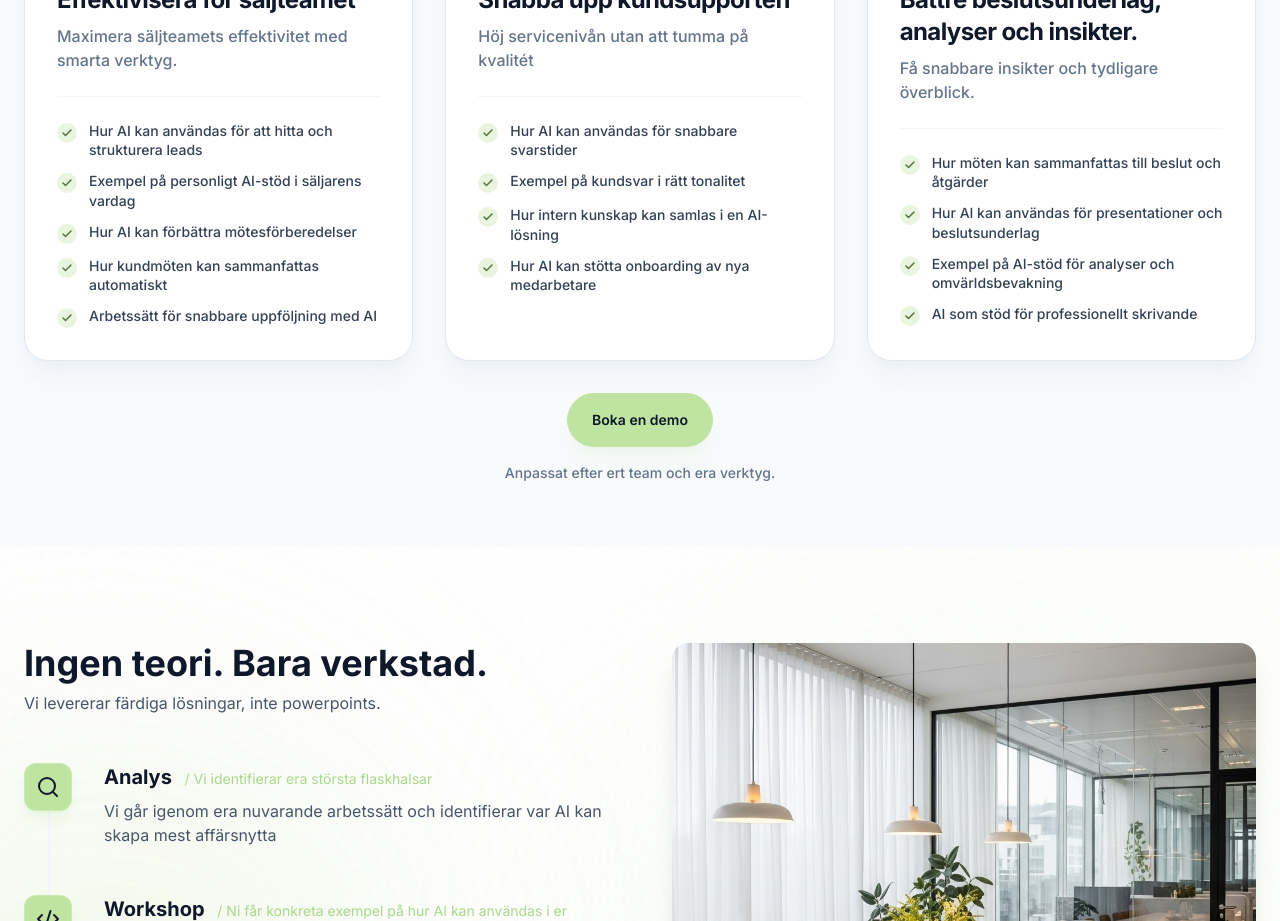
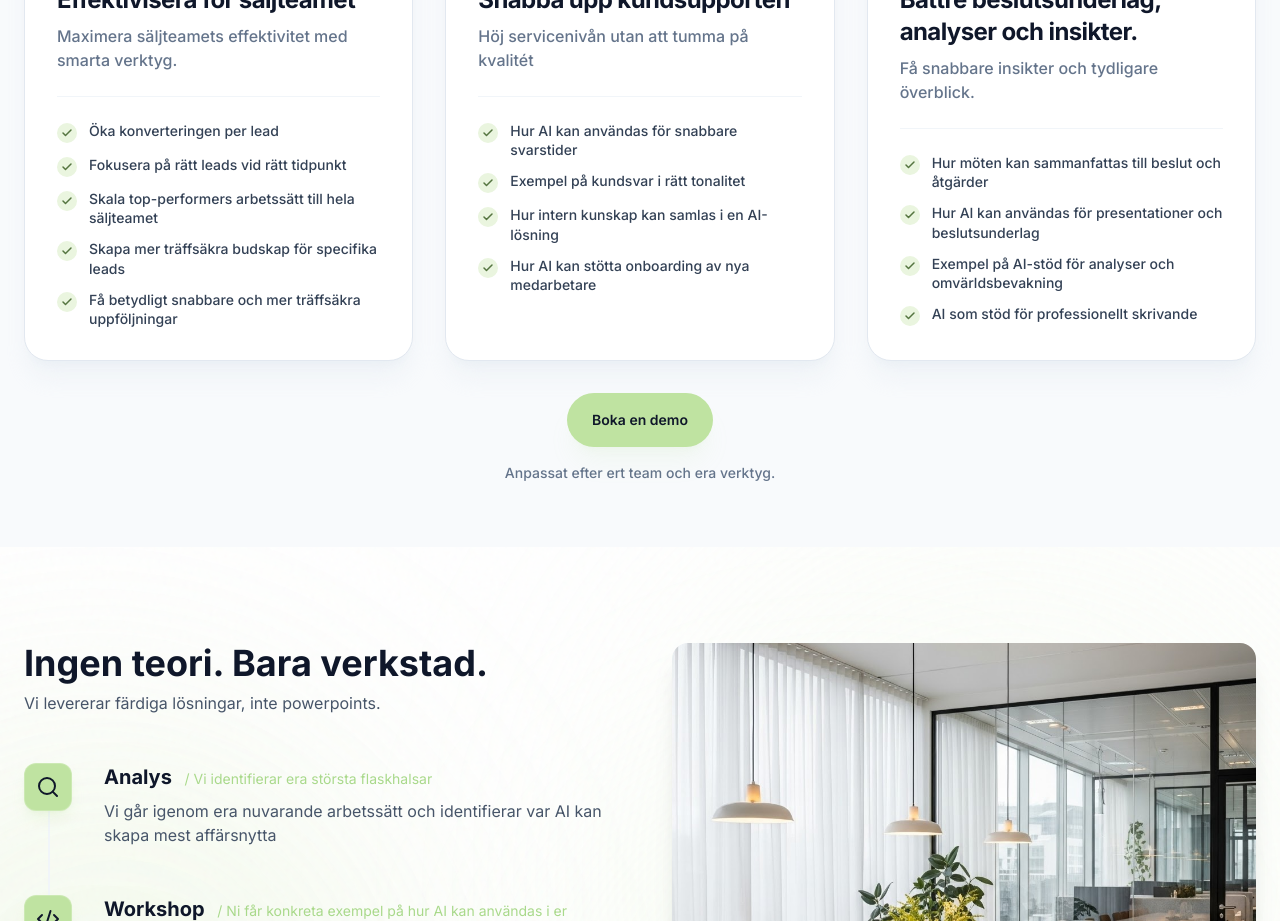
Before and after one commit to carljohanorndahl-ctrl/Ai-workshops, a React (Vite) app: page / in a window 1280 px wide. Shown: the part 2580-3501 px from the top of the page. Built offline with nearby package versions, Linux system fonts and the light colour scheme.

Commit message:
Update BusinessValue.tsx

```diff
--- a/components/BusinessValue.tsx
+++ b/components/BusinessValue.tsx
@@ -10,11 +10,11 @@ const BusinessValue: React.FC = () => {
             headline: "Effektivisera för säljteamet",
             subheading: "Maximera säljteamets effektivitet med smarta verktyg.",
             bullets: [
-                "Hur AI kan användas för att hitta och strukturera leads",
-                "Exempel på personligt AI-stöd i säljarens vardag",
-                "Hur AI kan förbättra mötesförberedelser",
-                "Hur kundmöten kan sammanfattas automatiskt",
-                "Arbetssätt för snabbare uppföljning med AI"
+                "Öka konverteringen per lead",
+                "Fokusera på rätt leads vid rätt tidpunkt",
+                "Skala top-performers arbetssätt till hela säljteamet",
+                "Skapa mer träffsäkra budskap för specifika leads",
+                "Få betydligt snabbare och mer träffsäkra uppföljningar"
             ]
         },
         {
```
